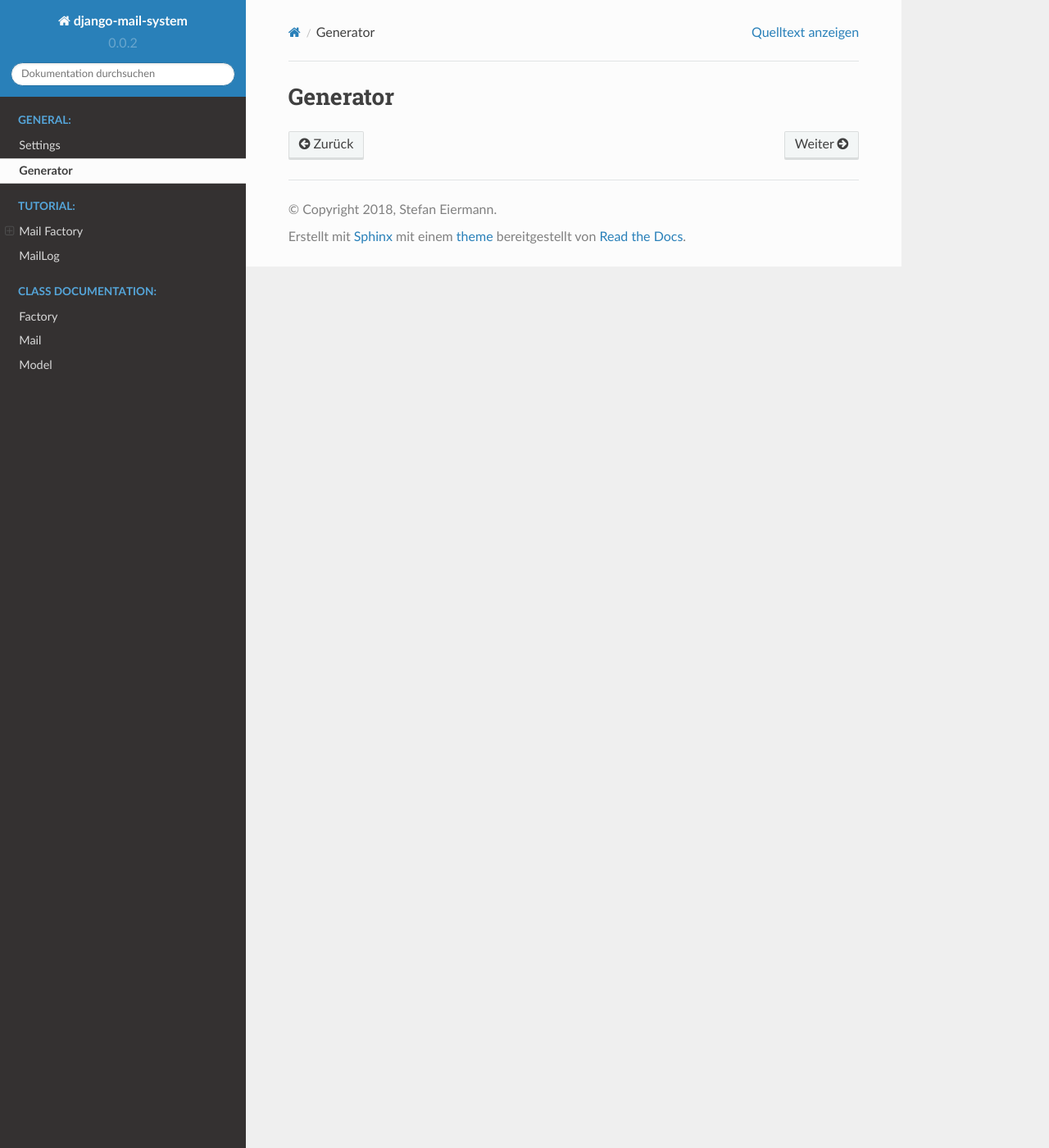
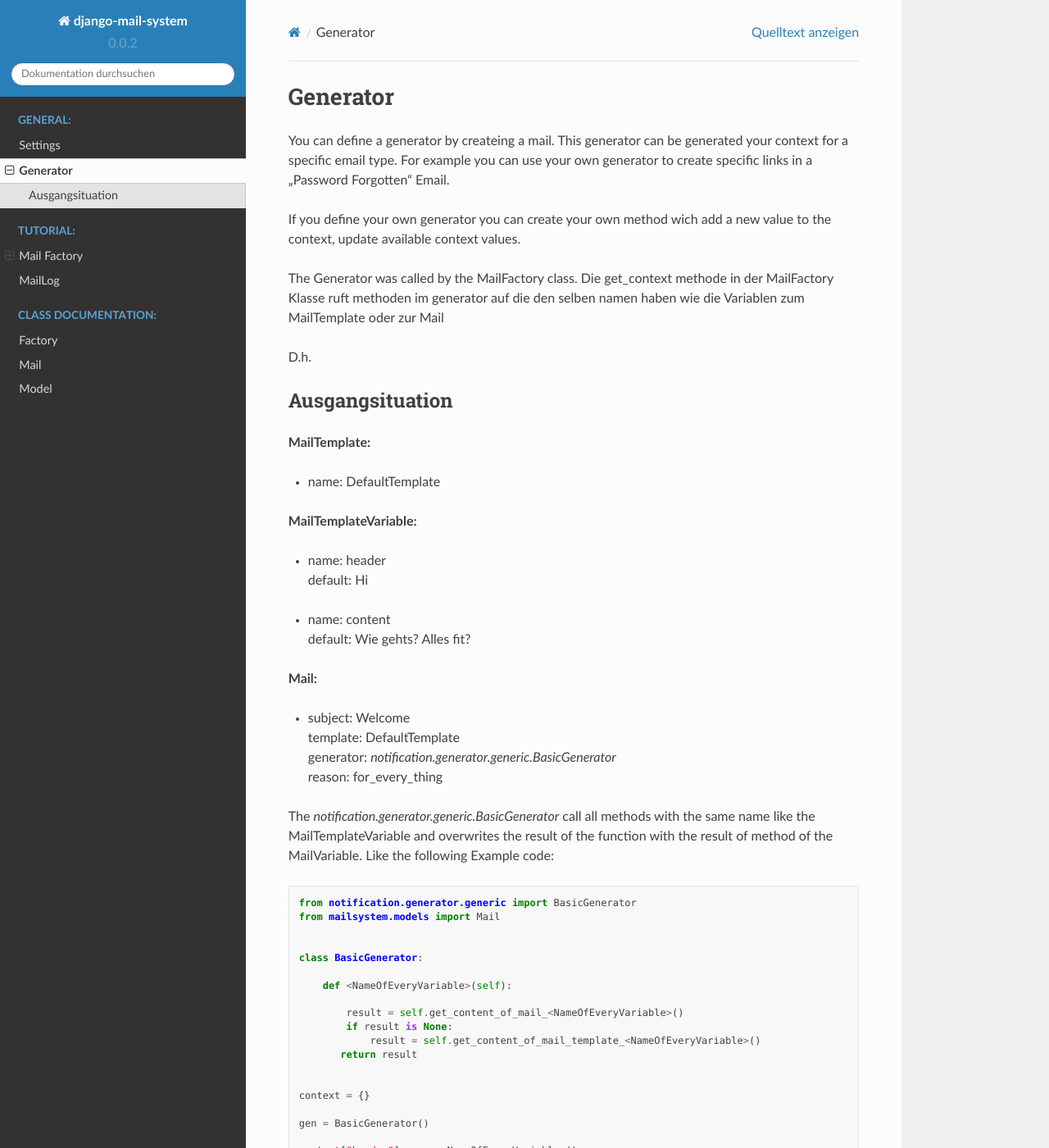
Before and after one commit to eieste/django-mail-system, a Sphinx documentation site: the page built from docs/source/docs/generator.rst, in a window 1280 px wide and 1400 px high. Shown: the whole window at 82% size. Built offline with Sphinx 7.4.7 and the Read the Docs theme 2.0.0, drawn with Linux system fonts in a browser that asks for light colours; some of the changed text lies outside the part shown.

Commit message:
Update Documentation; Add aditional way to get to mail

```diff
--- a/docs/source/docs/generator.rst
+++ b/docs/source/docs/generator.rst
@@ -1,3 +1,110 @@
 #########
 Generator
 #########
+
+
+You can define a generator by createing a mail.
+This generator can be generated your context for a specific email type.
+For example you can use your own generator to create specific links in a "Password Forgotten" Email.
+
+
+If you define your own generator you can create your own method wich add a new value to the
+context, update available context values.
+
+The Generator was called by the MailFactory class.
+Die get_context methode in der MailFactory Klasse ruft methoden im generator auf die den selben namen haben wie die Variablen zum MailTemplate oder zur Mail
+
+
+D.h.
+
+Ausgangsituation
+----------------
+
+**MailTemplate:**
+
+- name: DefaultTemplate
+
+**MailTemplateVariable:**
+
+- | name: header
+  | default: Hi
+- | name: content
+  | default: Wie gehts? Alles fit?
+
+**Mail:**
+
+- | subject: Welcome
+  | template: DefaultTemplate
+  | generator: `notification.generator.generic.BasicGenerator`
+  | reason: for_every_thing
+
+
+The `notification.generator.generic.BasicGenerator` call all methods with the same name like the
+MailTemplateVariable and overwrites the result of the function with the result of method of the MailVariable.
+Like the following Example code:
+
+.. code-block:: python
+
+    from notification.generator.generic import BasicGenerator
+    from mailsystem.models import Mail
+
+
+    class BasicGenerator:
+
+        def <NameOfEveryVariable>(self):
+
+            result = self.get_content_of_mail_<NameOfEveryVariable>()
+            if result is None:
+                result = self.get_content_of_mail_template_<NameOfEveryVariable>()
+           return result
+
+
+    context = {}
+
+    gen = BasicGenerator()
+
+    context["header"] = gen.<NameOfEveryVariable>()
+
+The context that BasicGenerator creates was
+
+.. code-block:: json
+
+    {
+        "header": "Hi"
+        "content": "Wie gehts? Alles fit?"
+    }
+
+if the following setting was added to the Mail Configuration
+
+
+**MailVariable:**
+
+- | mail_template_variable: header
+  | content: Dear Sir or Madam
+
+- | mail_template_variable: content
+  | content: Welcome to......
+
+the result of BasicGenerator was
+
+.. code-block:: json
+
+    {
+        "header": "Dear Sir or Madam",
+        "content": "Welcome to......"
+    }
+
+
+If nessesary you can create your own method to create adidtional context.
+Your own Method must be start with `generator_` and gets the context as parameter
+
+.. code-block:: python
+
+    def generate_registration_link(self, ctx):
+        # ctx["reference"] contains an user object
+        # do magic returns for example a string
+        link = ctx["reference"].do_magic()
+        return {"registration_link": link}
+
+
+Your own generator should be Inherith from BasicGenerator
--- a/docs/source/docs/maillog.rst
+++ b/docs/source/docs/maillog.rst
@@ -2,7 +2,7 @@
 MailLog
 #######
 
-Log the Transsmission of an outgoing E-Mail:
+How to log the transmission of an outgoing E-Mail:
 
 
 .. code-block:: python3
```
Also changed, not shown: README.md (+21 -1 lines), docs/source/docs/mailfactory.rst (+18 -15 lines), docs/source/docs/settings.rst (+13 -0 lines), setup.py (+6 -4 lines), .travis.yml, 4 other files.
